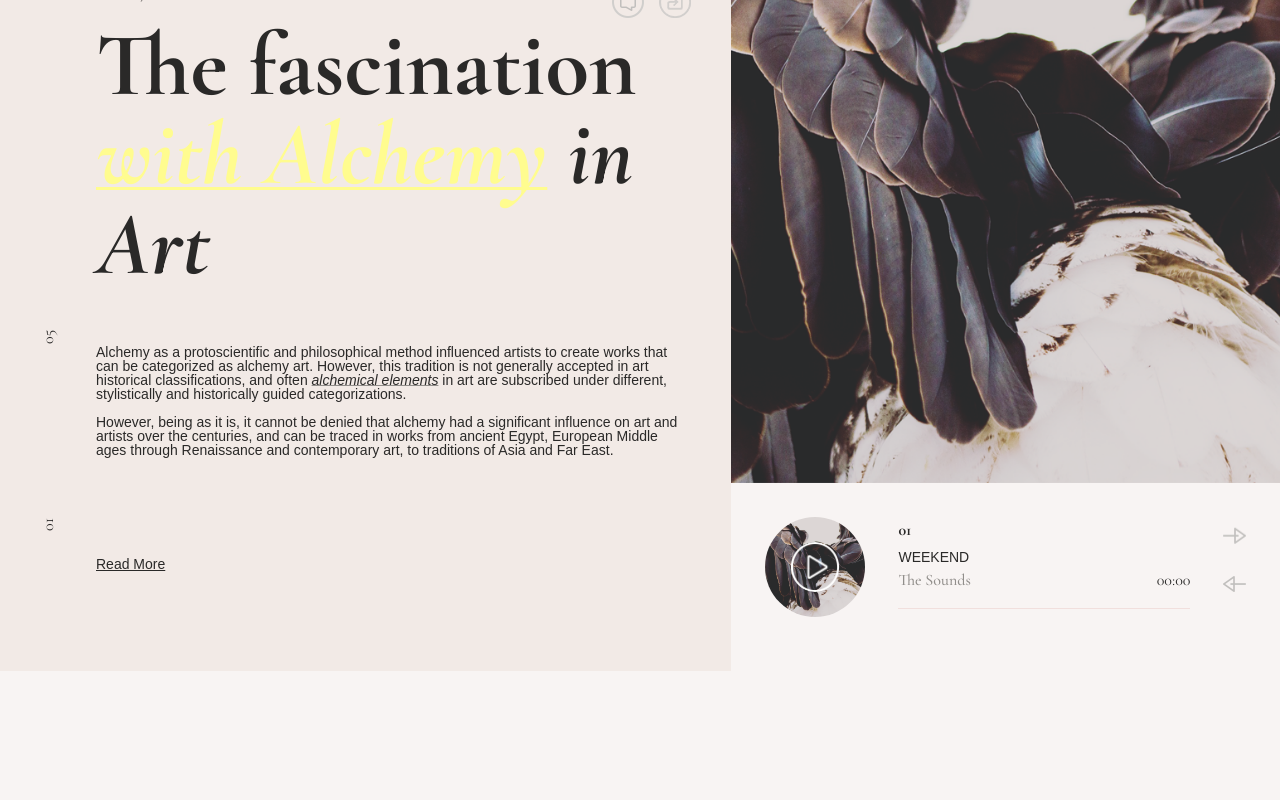
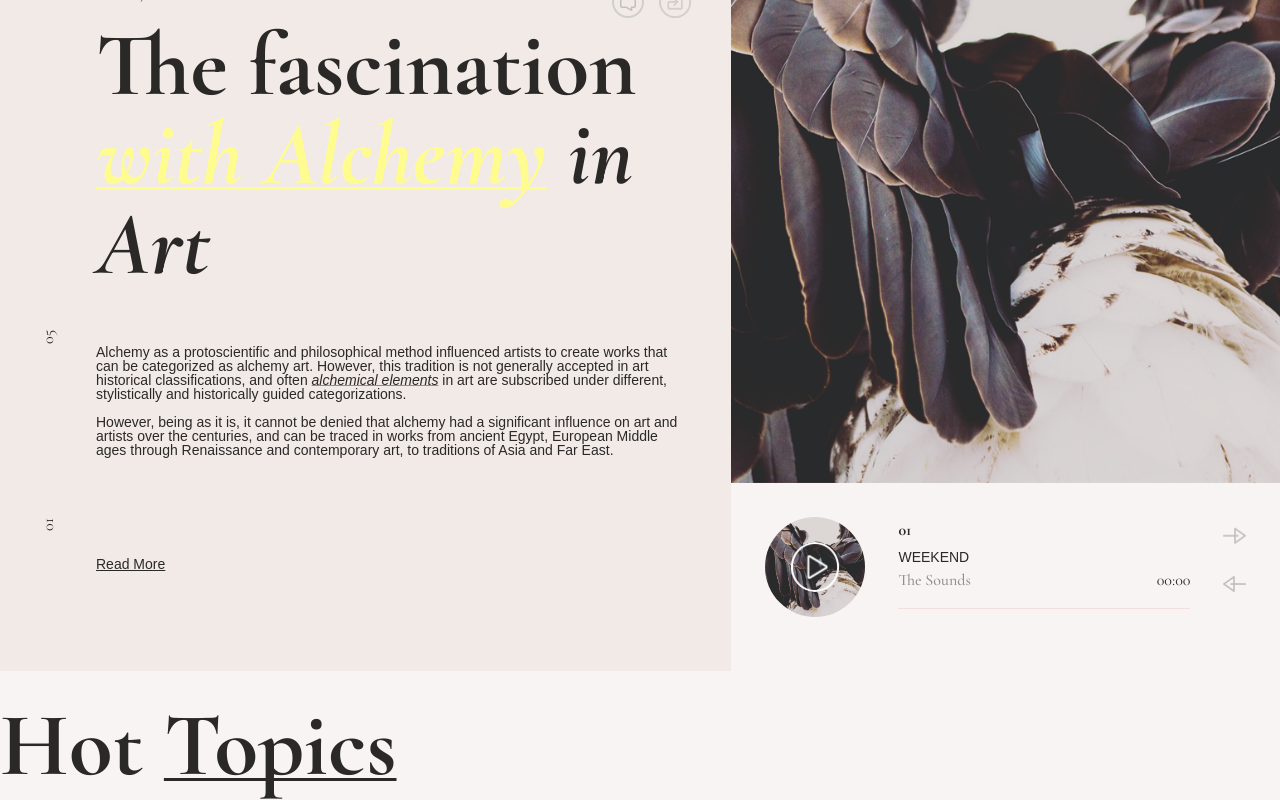
Before and after one commit to nazarenko-by/Cyclone-react, a React (Create React App) app: page / in a window 1280 px wide. Shown: the part 1924-2724 px from the top of the page. Before the commit the page ends 2595 px from the top, so only its background shows below. Built offline with nearby package versions, Linux system fonts and the light colour scheme; a web font is replaced by a local one.

Commit message:
added Hot Topics

```diff
--- a/src/App/App.js
+++ b/src/App/App.js
@@ -7,6 +7,7 @@ import Header from './Header/Header'
 import Slider from './Slider/Slider'
 import ArticleSlider from './ArticleSlider/ArticleSlider'
 import Main from './Main/Main'
+import HotTopics from './HotTopics/HotTopics'
 
 const App = () => {
     return(
@@ -15,6 +16,7 @@ const App = () => {
             <Slider/>
             <ArticleSlider/>
             <Main/>
+            <HotTopics/>
         </>
     )
 }
--- /dev/null
+++ b/src/App/HotTopics/HotTopics.js
@@ -0,0 +1,10 @@
+import React from 'react'
+
+const HotTopics = () => {
+    return (
+        <div class="hot-topics">
+            <div class="big-title">Hot <span class="text-line">Topics</span></div>
+        </div>)
+}
+
+export default HotTopics
```
